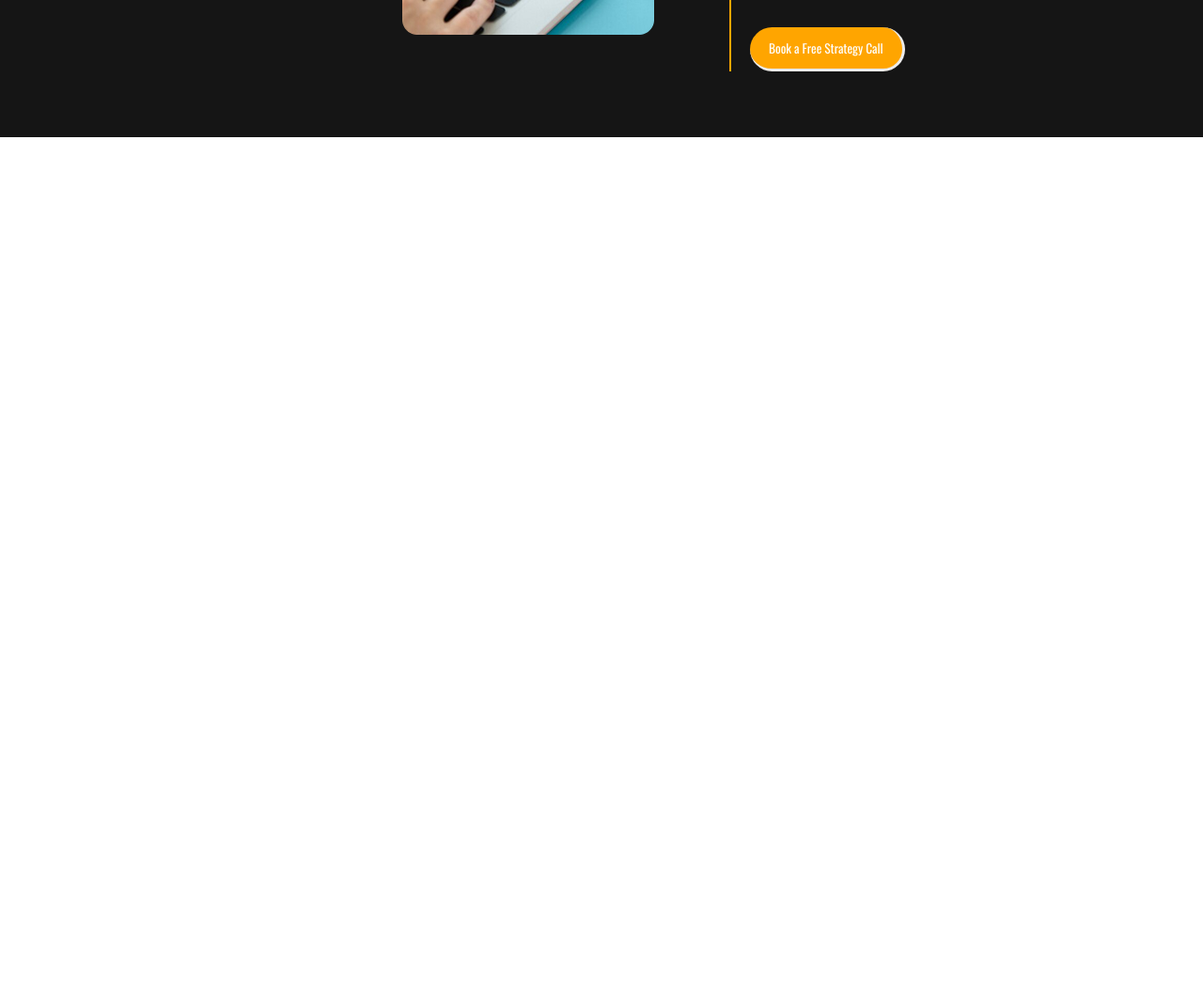
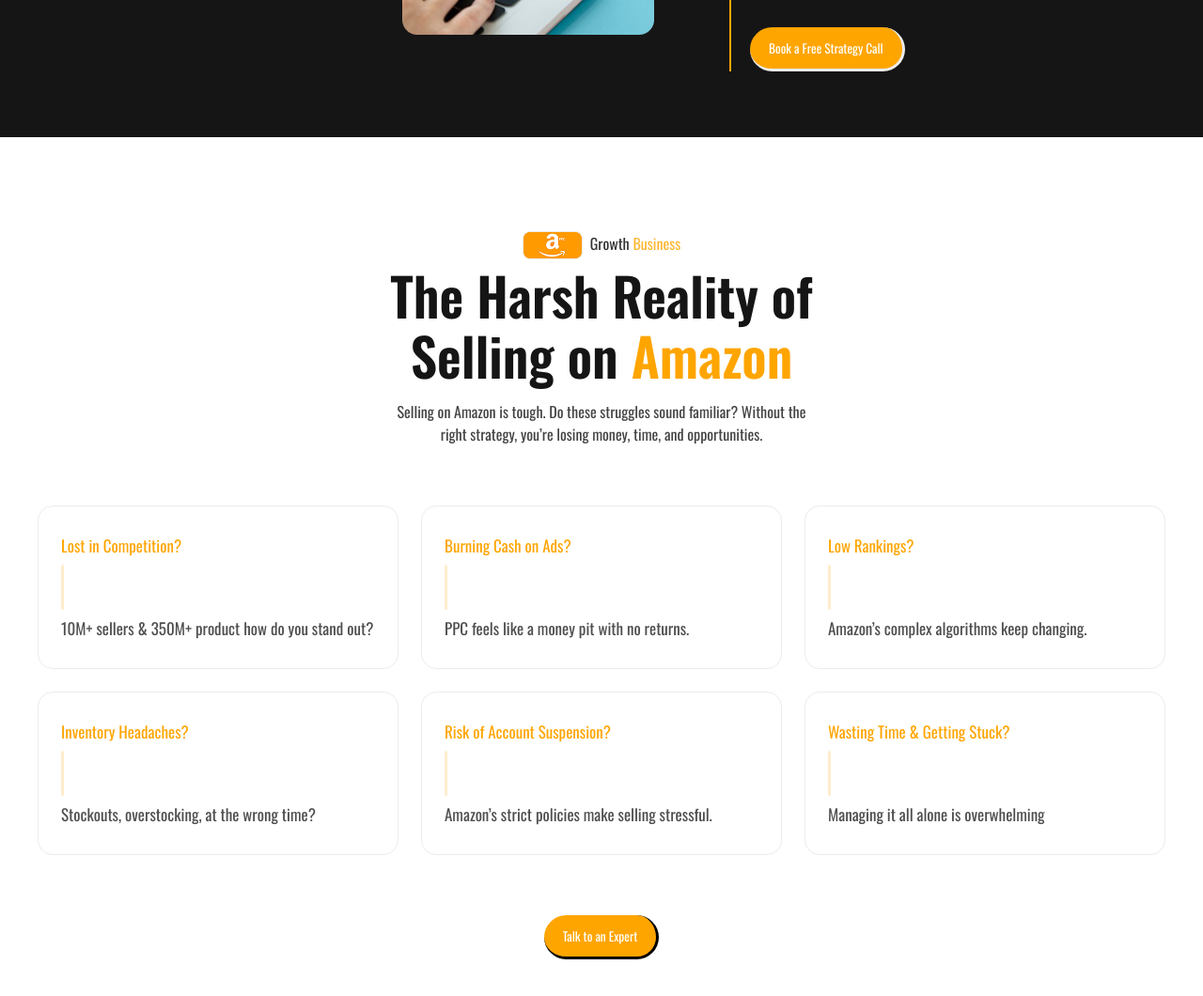
Before and after one commit to mahdi9162/FINTRIXX, a plain HTML site: page index.html in a window 1280 px wide. Shown: the part 3635-4695 px from the top of the page at 94% size. Before the commit the page ends 3881 px from the top, so only its background shows below. Drawn offline with nearby package versions, Linux system fonts and the light colour scheme; files whose address does not match are found by name.

Commit message:
Add growth section

```diff
--- a/css/style.css
+++ b/css/style.css
@@ -84,6 +84,16 @@
   line-height: 26px;
   letter-spacing: -2%;
   gap: 8px;
+}
+
+.vartical-border {
+  width: 3px;
+  height: 48px;
+  background: var(--primary-color);
+  opacity: 20%;
+  border-radius: 2px;
+  flex-shrink: 0;
+  margin: 6px 0;
 }
 
 /* End Repeated Styles */
@@ -503,12 +513,14 @@
   margin-bottom: 100px;
 }
 
-.services-heading {
+.services-heading,
+.growth-heading {
   margin-bottom: 64px;
   text-align: center;
 }
 
-.services-title {
+.services-title,
+.growth-title {
   justify-content: center;
 }
 
@@ -520,7 +532,8 @@
   gap: 24px;
 }
 
-.services-heading h5 {
+.services-heading h5,
+.growth-heading h5 {
   font-weight: 600;
   font-size: 56px;
   line-height: 64px;
@@ -528,7 +541,8 @@
   margin-bottom: 16px;
 }
 
-.services-heading p {
+.services-heading p,
+.growth-heading p {
   opacity: 80%;
 }
 
@@ -561,16 +575,6 @@
   height: 64px;
 }
 
-.vartical-border {
-  width: 3px;
-  height: 48px;
-  background: var(--primary-color);
-  opacity: 20%;
-  border-radius: 2px;
-  flex-shrink: 0;
-  margin: 6px 0;
-}
-
 .tick-mark-parent-div {
   display: flex;
   flex-direction: column;
@@ -590,7 +594,6 @@
 #approach-section {
   background-color: var(--bg02-color);
   padding: 100px 120px;
-  margin-bottom: 100px;
   height: 690px;
 }
 
@@ -660,4 +663,45 @@
   letter-spacing: -2%;
 }
 
+/* Growth section */
+#growth-section {
+  padding: 100px 0;
+}
+
+.growth-card-parent-div {
+  display: grid;
+  grid-template-columns: repeat(3, 1fr);
+  gap: 24px;
+  margin-bottom: 64px;
+}
+
+.growth-card {
+  display: flex;
+  flex-direction: column;
+  justify-content: center;
+  width: 384px;
+  height: 174px;
+  border-radius: 16px;
+  border: 1px solid var(--stroke02-color);
+  padding: 24px;
+}
+
+.growth-card p:first-child {
+  font-size: 17px;
+  line-height: 28px;
+  letter-spacing: -2%;
+}
+
+.growth-card p:last-child {
+  font-size: 17px;
+  line-height: 28px;
+  letter-spacing: -2%;
+  color: var(--text03-color);
+  white-space: nowrap;
+}
+
+.growth-btn {
+  text-align: center;
+}
+
 /* main End here */
--- a/index.html
+++ b/index.html
@@ -347,6 +347,77 @@
           </div>
         </div>
       </section>
+
+      <!-- Growth business section -->
+      <section id="growth-section" class="container">
+        <!-- Title -->
+        <div class="growth-heading">
+          <div class="head-title growth-title">
+            <figure><img src="./assets/icon/image 6.png" alt="Amazon logo" /></figure>
+            <p>
+              Growth
+              <span class="primary-color">Business</span>
+            </p>
+          </div>
+          <h5 class="text02-color">
+            The Harsh Reality of
+            <span class="block">
+              Selling on
+              <span class="primary-color">Amazon</span>
+            </span>
+          </h5>
+          <p class="text02-color">
+            Selling on Amazon is tough. Do these struggles sound familiar? Without the
+            <span class="block">right strategy, you’re losing money, time, and opportunities.</span>
+          </p>
+        </div>
+        <!-- cards -->
+        <div class="growth-card-parent-div">
+          <!-- card 1 -->
+          <div class="growth-card">
+            <p class="primary-color">Lost in Competition?</p>
+            <!-- border -->
+            <div class="vartical-border"></div>
+            <p>10M+ sellers & 350M+ product how do you stand out?</p>
+          </div>
+          <!-- card 2 -->
+          <div class="growth-card">
+            <p class="primary-color">Burning Cash on Ads?</p>
+            <!-- border -->
+            <div class="vartical-border"></div>
+            <p>PPC feels like a money pit with no returns.</p>
+          </div>
+          <!-- card 3 -->
+          <div class="growth-card">
+            <p class="primary-color">Low Rankings?</p>
+            <!-- border -->
+            <div class="vartical-border"></div>
+            <p>Amazon’s complex algorithms keep changing.</p>
+          </div>
+          <!-- card 4 -->
+          <div class="growth-card">
+            <p class="primary-color">Inventory Headaches?</p>
+            <!-- border -->
+            <div class="vartical-border"></div>
+            <p>Stockouts, overstocking, at the wrong time?</p>
+          </div>
+          <!-- card 5 -->
+          <div class="growth-card">
+            <p class="primary-color">Risk of Account Suspension?</p>
+            <!-- border -->
+            <div class="vartical-border"></div>
+            <p>Amazon’s strict policies make selling stressful.</p>
+          </div>
+          <!-- card 6 -->
+          <div class="growth-card">
+            <p class="primary-color">Wasting Time & Getting Stuck?</p>
+            <!-- border -->
+            <div class="vartical-border"></div>
+            <p>Managing it all alone is overwhelming</p>
+          </div>
+        </div>
+        <div class="growth-btn"><button class="btn">Talk to an Expert</button></div>
+      </section>
     </main>
 
     <footer></footer>
```
